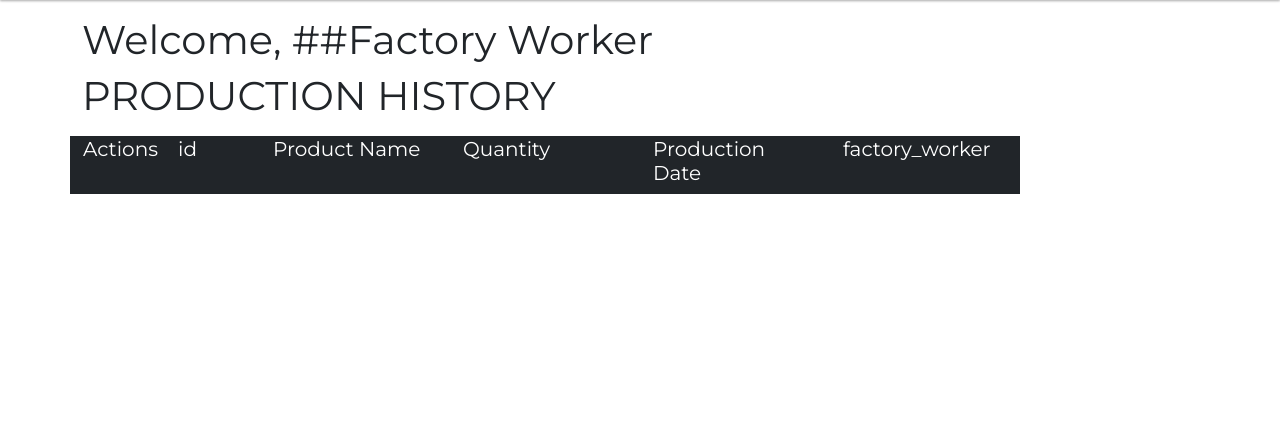
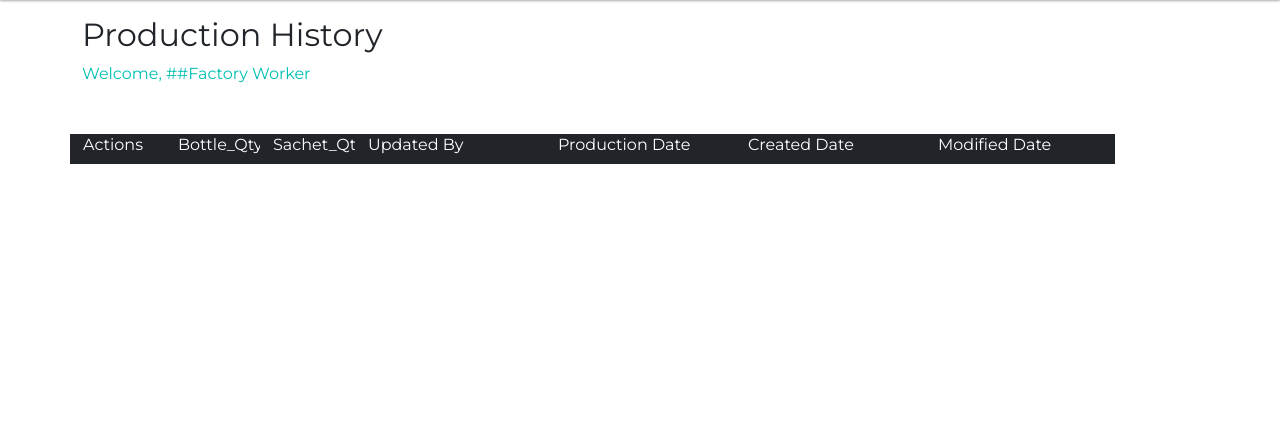
Before and after one commit to lagra-iku/aqua_manager, a Flask app: page /production_content in a window 1280 px wide. Shown: the part 172-606 px from the top of the page. Run offline with Flask 3, Linux system fonts and the light colour scheme; data that the repository does not hold is empty.

Commit message:
admin board

```diff
--- a/app.py
+++ b/app.py
@@ -54,11 +54,11 @@ def edit_entry(id):
        name = request.form.get('name')
        location = request.form.get('location')
        phonenum = request.form.get('phonenum')
-       bottle_qty = request.form['bottle_qty']
-       sachet_qty = request.form['sachet_qty']
-
+       bottle_qty = request.form.get('bottle_qty')
+       sachet_qty = request.form.get('sachet_qty')
+       status = request.form.get('status')
         # Update data in MySQL
-       cursor.execute("UPDATE requests SET name = %s, location = %s, phonenum = %s, bottle_qty = %s, sachet_qty = %s WHERE id = %s", (name, location, phonenum, bottle_qty, sachet_qty, id))
+       cursor.execute("UPDATE requests SET name = %s, location = %s, phonenum = %s, bottle_qty = %s, sachet_qty = %s, status = %s WHERE id = %s", (name, location, phonenum, bottle_qty, sachet_qty, status, id))
        db.commit()
        return redirect(url_for('display_entry', id=id))
     return render_template('request/edit.html', x=entry, curr_date=curr_date)
@@ -100,7 +100,7 @@ def add_production():
         db.commit()
 
         # Redirect to a success page
-        return redirect(url_for('add_production'))
+        return redirect(url_for('production_content'))
 
     return render_template('admin/add_production.html', curr_date=curr_date)
 
@@ -112,7 +112,7 @@ def view_analytics():
 def production_content():
     # Fetch production content data from the database
     cursor = db.cursor()
-    cursor.execute("SELECT * FROM production_records")
+    cursor.execute("SELECT * FROM production_records ORDER BY production_date DESC")
     production_content_data = cursor.fetchall()
     # print(production_content_data)
     return render_template('admin/production_content.html', production_content_data=production_content_data, curr_date=curr_date)
@@ -130,7 +130,7 @@ def edit_production(id):
          db.commit()
        # db.close()
          return redirect(url_for('production_content'))
-    return render_template('admin/add_production.html', product_edit=product_edit, curr_date=curr_date)
+    return render_template('admin/edit_production.html', x=product_edit, curr_date=curr_date)
 
 
 if __name__ == "__main__":
--- a/templates/admin/add_production.html
+++ b/templates/admin/add_production.html
@@ -20,10 +20,14 @@
                         <input type="number" id="sachet_qty" name="sachet_qty" value=0  class="form-control" required>
                     </div>
                     <div class="form-group my-2">
+                        <label for="production_date" class="fw-bold">Production Date:</label>
+                        <input type="date" id="production_date" class="form-control" name="production_date">
+                    </div>
+                    <div class="form-group my-2">
                         <label for="factory_worker" class="fw-bold">Updated by:</label>
                         <input type="text" id="factory_worker" name="factory_worker" class="form-control"required>
                     </div>
-                    <div class="float-md-end my-3">
+                    <div class="float-md-end my-5">
                         <button type="submit" class="btn btn-primary">Submit Request</button>
                     </div>
                 </form>
--- a/templates/admin/production_content.html
+++ b/templates/admin/production_content.html
@@ -1,36 +1,45 @@
 {% extends 'index.html' %}
 
 {% block content %}
-    <div class="main-content">
+    <div class="container">
+        <h2 class="">Production History</h2>
+            <p class="txt-teal mb-5">Welcome, ##Factory Worker</p>
         <!-- Display Production Content Data -->
-        <div class="container mb-5">
-            <h1>Welcome, ##Factory Worker</h1>
-            <h1 class="mb-3">PRODUCTION HISTORY</h1>
             <div class="row">
-                <div class="col-sm-1 border border-dark bg-dark text-white"><h5>Actions</h5></div>
-                <div class="col-sm-1 border border-dark bg-dark text-white"><h5>id</h5></div>
-                <div class="col-sm-2 border border-dark bg-dark text-white"><h5>Product Name</h5></div>
-                <div class="col-sm-2 border border-dark bg-dark text-white"><h5>Quantity</h5></div>
-                <div class="col-sm-2 border border-dark bg-dark text-white"><h5>Production Date</h5></div>
-                <div class="col-sm-2 border border-dark bg-dark text-white"><h5>factory_worker</h5></div>
+                <div class="col-sm-1 border border-dark bg-dark text-white"><h6>Actions</h6></div>
+                <div class="col-sm-1 border border-dark bg-dark text-white"><h6>Bottle_Qty</h6></div>
+                <div class="col-sm-1 border border-dark bg-dark text-white"><h6>Sachet_Qty</h6></div>
+                <div class="col-sm-2 border border-dark bg-dark text-white"><h6>Updated By</h6></div>
+                <div class="col-sm-2 border border-dark bg-dark text-white"><h6>Production Date</h6></div>
+                <div class="col-sm-2 border border-dark bg-dark text-white"><h6>Created Date</h6></div>
+                <div class="col-sm-2 border border-dark bg-dark text-white"><h6>Modified Date</h6></div>
             </div>
             {% for item in production_content_data %}
 
             <div class="row">
-                <div class="col-sm-1 border border-dark py-1"><a class="" href="{{ url_for('edit_production', id=item[0]) }}">Edit</a></div>
+                <div class="col-sm-1 border py-1"><a class="" href="{{ url_for('edit_production', id=item[0]) }}"><i class="fa-solid fa-pencil txt-teal"></i></a></div>
                 {% for elem in item %}
-                    {% if loop.index == 1 %}
-                        <div class="col-sm-1 border border-dark  py-1">
-                            {{ elem }}
-                        </div>
-                    {% else %}
-                        <div class="col-sm-2 border border-dark py-1">
-                            {{ elem }}
-                        </div>
+                    {% if loop.index != 1 %}
+                        {% if loop.index == 2 or loop.index == 3 %}
+                            <div class="col-sm-1 border py-1">
+                                {{ elem }}
+                            </div>
+                        {% elif loop.index == 4 %}
+                            <div class="col-sm-2 border py-1">
+                                {{ elem }}
+                            </div>
+                        {% elif loop.index == 5 %}
+                            <div class="col-sm-2 border py-1">
+                                {{ elem.strftime('%d %b, %Y') }}
+                            </div>
+                        {% else %}
+                            <div class="col-sm-2 border py-1">
+                                {{ elem.strftime('%d %b, %Y %I:%M %p') }}
+                            </div>
+                        {% endif %}
                     {% endif %}
                 {% endfor %}
             </div>
             {% endfor %}
-        </div>
     </div>
 {% endblock %}
```
Also changed, not shown: templates/admin/edit_production.html (+22 -24 lines), templates/request/edit.html (+12 -4 lines).
